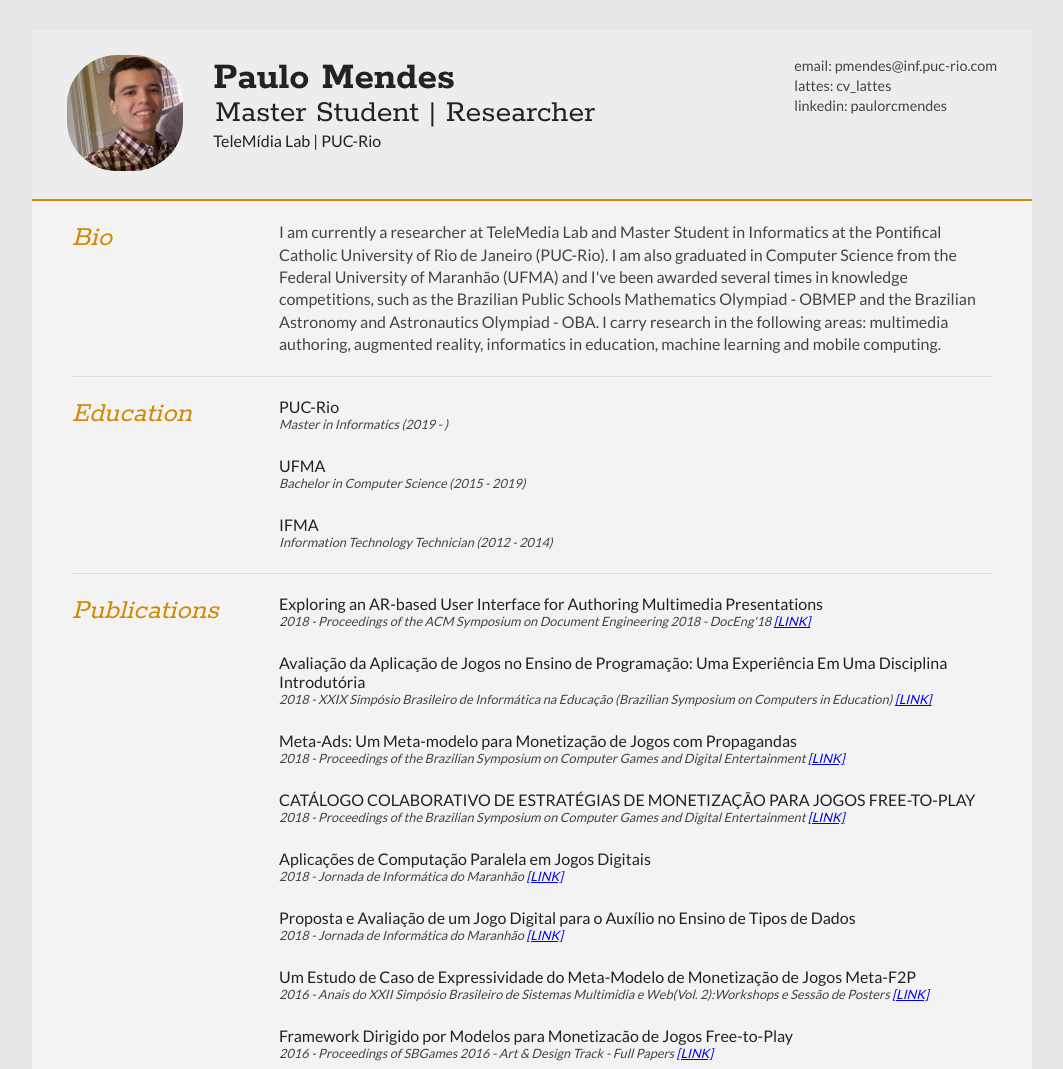
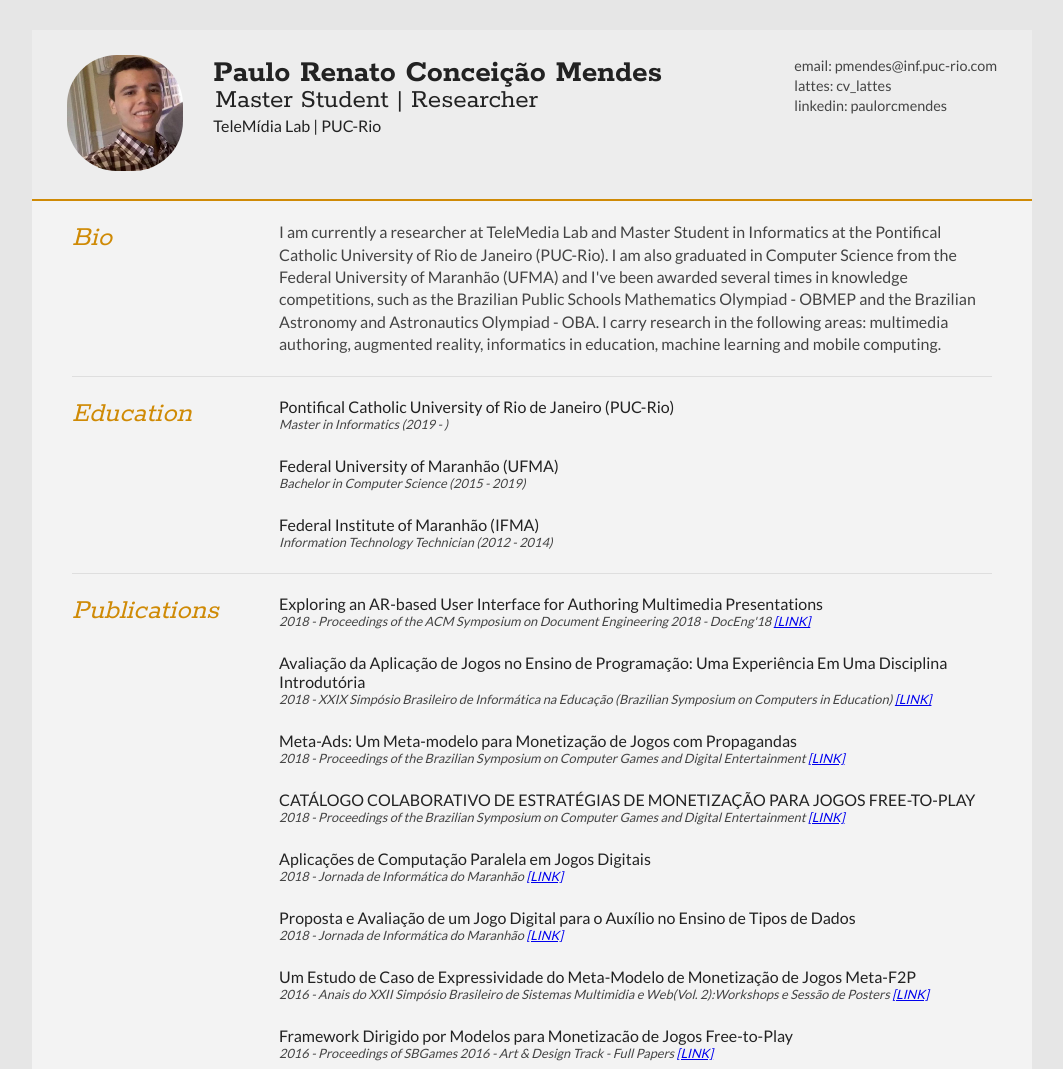
Before and after one commit to paulorcmendes/paulorcmendes.github.io, a plain HTML site: page index.html in a window 1280 px wide. Shown: the top 1069 px of the page, without its empty margins (108-1171 px from the left). Drawn offline with Linux system fonts and the light colour scheme.

Commit message:
nome completo

```diff
--- a/index.html
+++ b/index.html
@@ -22,7 +22,7 @@
 		</div>
 
 		<div id="name">
-			<h1 class="quickFade delayTwo">Paulo Mendes</h1>
+			<h1 class="quickFade delayTwo">Paulo Renato Conceição Mendes</h1>
 			<h2 class="quickFade delayThree">Master Student | Researcher</h2>
 			<h3 class="quickFade delayThree">TeleMídia Lab | PUC-Rio</h3>
 		</div>
@@ -59,19 +59,19 @@
 
 			<div class="sectionContent">
 				<article>
-					<h3>PUC-Rio</h3>
+					<h3>Pontifical Catholic University of Rio de Janeiro (PUC-Rio)</h3>
 					<p class="subDetails">Master in Informatics (2019 - )</p>
 				</article>
 
 				<br>
 				<article>
-					<h3>UFMA</h3>
+					<h3>Federal University of Maranhão (UFMA)</h3>
 					<p class="subDetails">Bachelor in Computer Science (2015 - 2019)</p>
 				</article>
 
 				<br>
 				<article>
-					<h3>IFMA</h2>
+					<h3>Federal Institute of Maranhão (IFMA)</h2>
 					<p class="subDetails">Information Technology Technician (2012 - 2014)</p>
 				</article>
 				<br>
--- a/style.css
+++ b/style.css
@@ -36,14 +36,14 @@ p {
 }
 
 #name h1 {
-	font-size: 2.5em;
+	font-size: 2.0em;
 	font-weight: 700;
 	font-family: 'Rokkitt', Helvetica, Arial, sans-serif;
 	margin-bottom: -6px;
 }
 
 #name h2 {
-	font-size: 2em;
+	font-size: 1.7em;
 	margin-left: 2px;
 	font-family: 'Rokkitt', Helvetica, Arial, sans-serif;
 }
```
